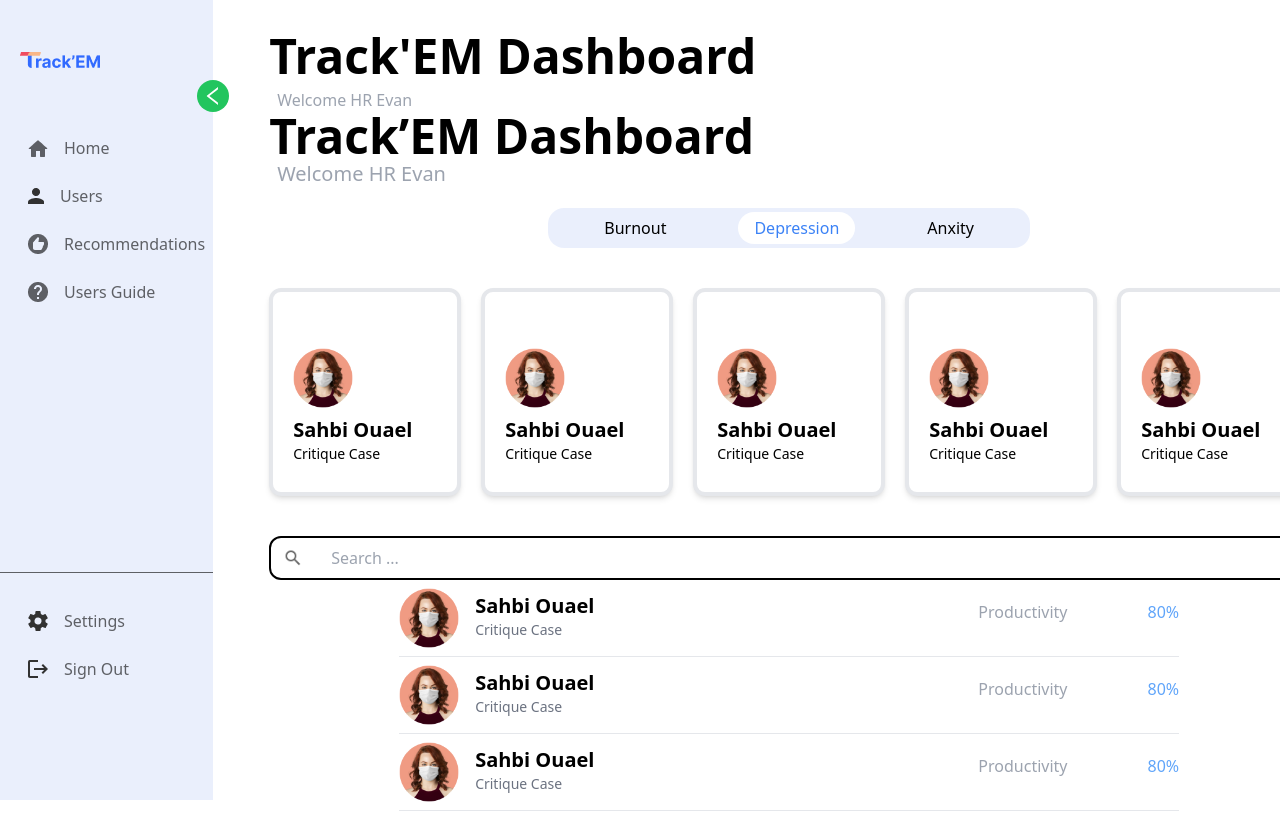
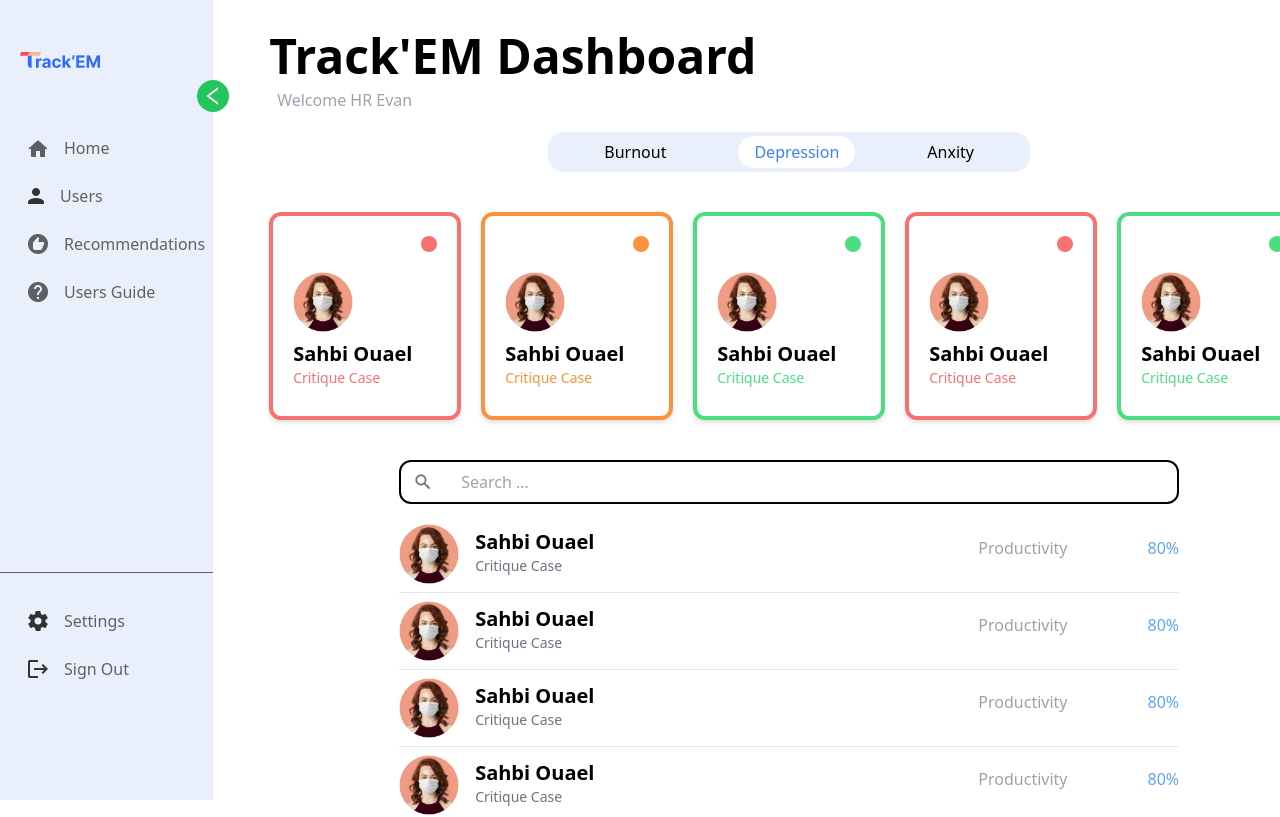
Before and after one commit to ouaelesi/Track-em-APP-, a React (Vite) app: page /users in a window 1280 px wide. Shown: the top 817 px of the page. Built offline with nearby package versions, Linux system fonts and the light colour scheme.

Commit message:
page edits

```diff
--- a/src/components/CardsSlider.jsx
+++ b/src/components/CardsSlider.jsx
@@ -1,15 +1,53 @@
 // import Swiper core and required modules
 import React from "react";
-
-import EmployeeCard from "./EmployeeCard";
+import EmployeeImage from "../assets/profile.png";
 const CardsSlider = () => {
   return (
     <div className="mt-10 mb-10 flex gap-5">
-      <EmployeeCard color="red-400" />
-      <EmployeeCard color="green-400" />
-      <EmployeeCard color="orange-400" />
-      <EmployeeCard color="red-400" />
-      <EmployeeCard color="green-400" />
+      <div
+        className={`border-4 w-48 h-52 rounded-xl p-5 border-red-400   shadow-md bg-white `}
+      >
+        <div className={`p-2 bg-red-400  w-fit rounded-full ml-auto`}></div>
+        <img src={EmployeeImage} width="60px" className="mt-5"></img>
+        <div className="text-xl mt-2 font-semibold">Sahbi Ouael</div>
+        <div className={`text-red-400 text-sm`}>Critique Case</div>
+      </div>
+      <div
+        className={`border-4 w-48 h-52 rounded-xl p-5 border-orange-400   shadow-md bg-white `}
+      >
+        <div
+          className={`p-2 bg-orange-400    w-fit rounded-full ml-auto`}
+        ></div>
+        <img src={EmployeeImage} width="60px" className="mt-5"></img>
+        <div className="text-xl mt-2 font-semibold">Sahbi Ouael</div>
+        <div className={`text-orange-400   text-sm`}>Critique Case</div>
+      </div>
+      <div
+        className={`border-4 w-48 h-52 rounded-xl p-5 border-green-400   shadow-md bg-white `}
+      >
+        <div
+          className={`p-2 red-400 bg-green-400   w-fit rounded-full ml-auto`}
+        ></div>
+        <img src={EmployeeImage} width="60px" className="mt-5"></img>
+        <div className="text-xl mt-2 font-semibold">Sahbi Ouael</div>
+        <div className={`text-green-400   text-sm`}>Critique Case</div>
+      </div>
+      <div
+        className={`border-4 w-48 h-52 rounded-xl p-5 border-red-400   shadow-md bg-white `}
+      >
+        <div className={`p-2 bg-red-400    w-fit rounded-full ml-auto`}></div>
+        <img src={EmployeeImage} width="60px" className="mt-5"></img>
+        <div className="text-xl mt-2 font-semibold">Sahbi Ouael</div>
+        <div className={`text-red-400   text-sm`}>Critique Case</div>
+      </div>
+      <div
+        className={`border-4 w-48 h-52 rounded-xl p-5 border-green-400   shadow-md bg-white `}
+      >
+        <div className={`p-2 bg-green-400    w-fit rounded-full ml-auto`}></div>
+        <img src={EmployeeImage} width="60px" className="mt-5"></img>
+        <div className="text-xl mt-2 font-semibold">Sahbi Ouael</div>
+        <div className={`text-green-400   text-sm`}>Critique Case</div>
+      </div>
     </div>
   );
 };
--- a/src/pages/Home.jsx
+++ b/src/pages/Home.jsx
@@ -11,7 +11,7 @@ function Home() {
         <div className="flex flex-col items-start bg-track-blue p-8 rounded-2xl">
           <p className="font-bold text-4xl">Burnout</p>
           <div className="flex gap-x-5 justify-between my-4 font-semibold">
-            <p className="opacity-60 text-xl">Nombre d'employés</p>
+            <p className="opacity-60 text-xl">Nombre d employés</p>
             <p className="text-xl">20</p>
           </div>
           <div className="flex ">
@@ -23,7 +23,7 @@ function Home() {
         <div className="flex flex-col items-start bg-track-green p-8 rounded-2xl">
           <p className="font-bold text-4xl">Depression</p>
           <div className="flex gap-x-5 justify-between my-4 font-semibold">
-            <p className="opacity-60 text-xl">Nombre d'employés</p>
+            <p className="opacity-60 text-xl">Nombre d employés</p>
             <p className="text-xl">20</p>
           </div>
           <div className="flex">
@@ -35,7 +35,7 @@ function Home() {
         <div className="flex flex-col items-start bg-track-orange p-8 rounded-2xl">
           <p className="font-bold text-4xl">Anxiety</p>
           <div className="flex gap-x-5 justify-between my-4 font-semibold">
-            <p className="opacity-60 text-xl">Nombre d'employés</p>
+            <p className="opacity-60 text-xl">Nombre d employés</p>
             <p className="text-xl">20</p>
           </div>
           <div className="flex">
--- a/src/pages/users.jsx
+++ b/src/pages/users.jsx
@@ -7,11 +7,11 @@ import CardsSlider from "../components/CardsSlider";
 const Users = () => {
   return (
     <div className="">
-      <div className="text-5xl font-bold">Track’EM Dashboard</div>
-      <div className="text-gray-400 text-xl pl-2">Welcome HR Evan</div>
       <UpBar />
       <CardsSlider />
-      <SearchInput />
+      <div className="w-9/12 mx-auto mb-5">
+        <SearchInput />
+      </div>
       <EmpScroller />
     </div>
   );
```
